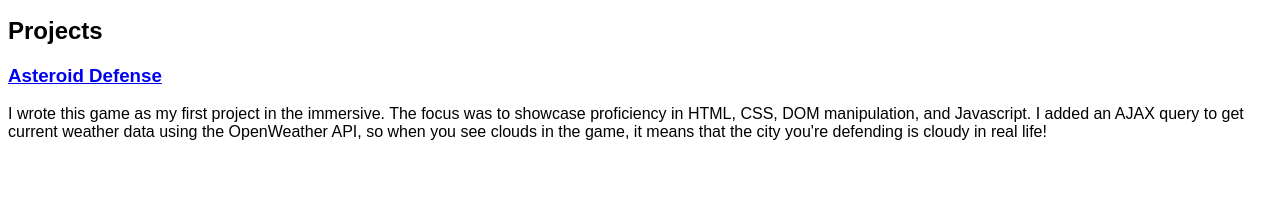
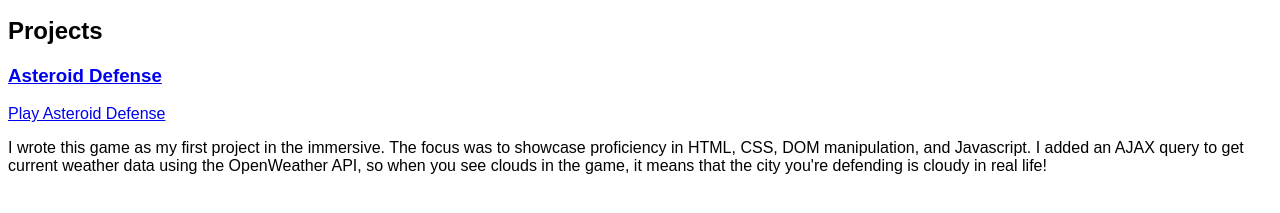
Before and after one commit to KHilse/khilse.github.io, a plain HTML site: page index.html in a window 1280 px wide. Shown: the part 119-332 px from the top of the page. Drawn offline with Linux system fonts and the light colour scheme.

```diff
--- a/index.html
+++ b/index.html
@@ -9,6 +9,7 @@
 		<p>Welcome to my GitHub page! Currently it's just a list of repository links for projects I've completed while in General Assembly's Software Development Immersive boot camp. Enjoy!</p>
 		<h2>Projects</h2>
 		<h3><a href="https://github.com/KHilse/asteroid-defense" alt="Asteroid Defense">Asteroid Defense</a></h3>
+		<p><a href="./asteroid-defense/index.html" alt="Play Asteroid Defense">Play Asteroid Defense</a></p>
 		<p>I wrote this game as my first project in the immersive. The focus was to showcase proficiency in HTML, CSS, DOM manipulation, and Javascript. I added an AJAX query to get current weather data using the OpenWeather API, so when you see clouds in the game, it means that the city you're defending is cloudy in real life!</p>
 	</body>
 </html>
```
